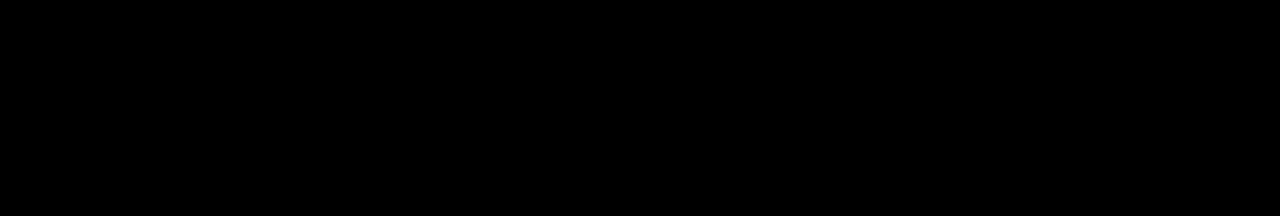
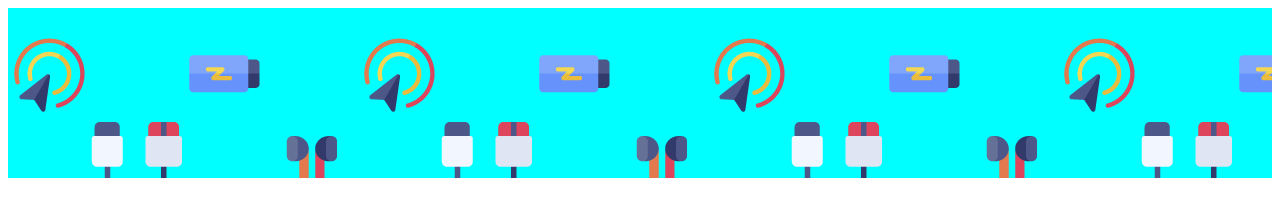
Before and after one commit to cesarecicolin/html-css-booleaner, a plain HTML site: page index.html in a window 1280 px wide. Drawn offline with Linux system fonts and the light colour scheme.

Commit message:
add: header the processing

```diff
--- a/css/style.css
+++ b/css/style.css
@@ -1,3 +1,7 @@
-body {
-    background-color: black;
+header {
+    width: 100%;
+    height: 170px;
+    background-color: aqua;
+    background-image: url(../img/pattern.png);
+
 }
--- a/index.html
+++ b/index.html
@@ -7,6 +7,13 @@
     <link rel="stylesheet" href="css/style.css">
 </head>
 <body>
+     <!-- <header> -->
+    <header>
+
+        <div class="banner"></div>
+
+    </header>
+    <!-- </header> -->
 
 </body>
 </html>
```
